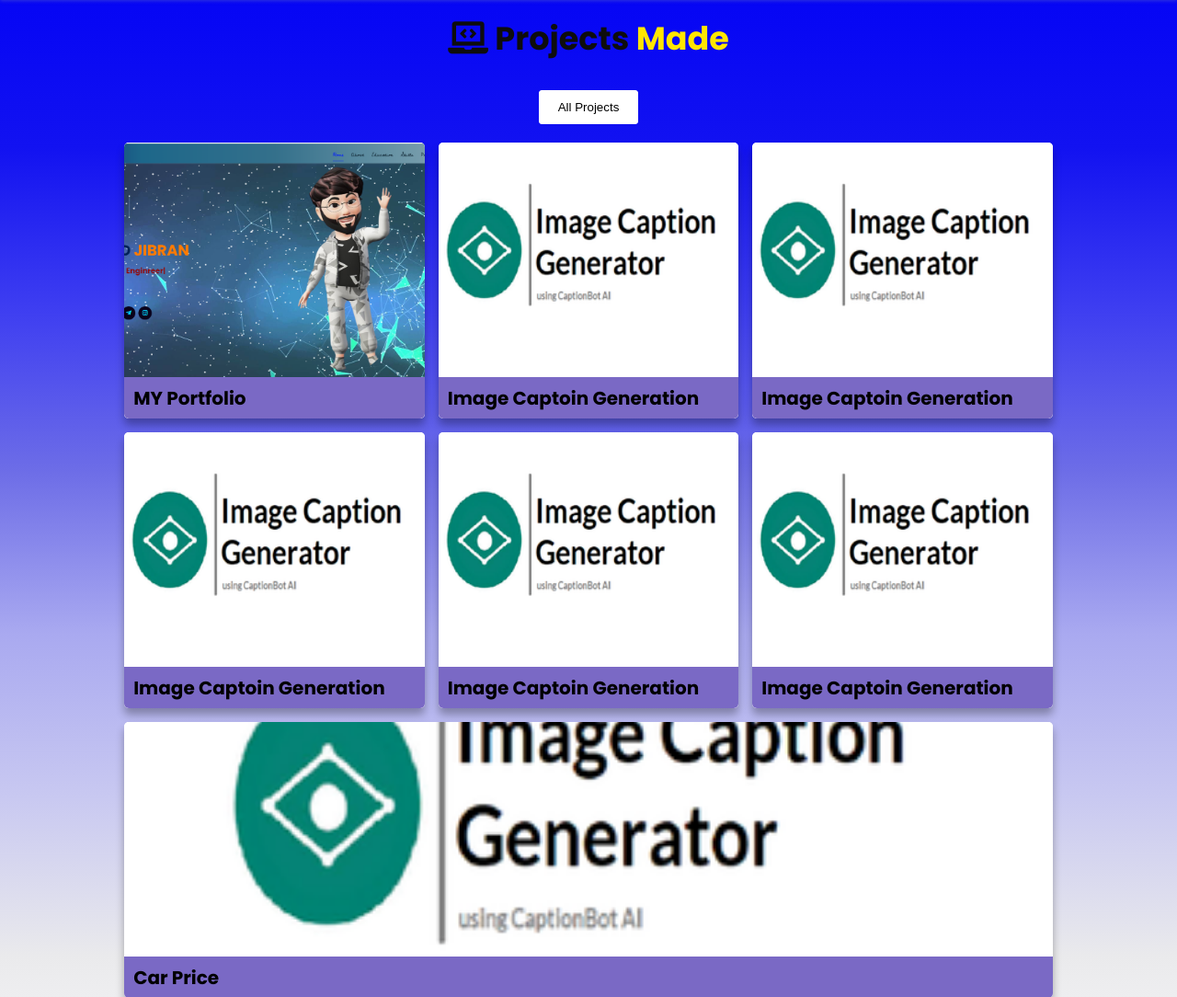
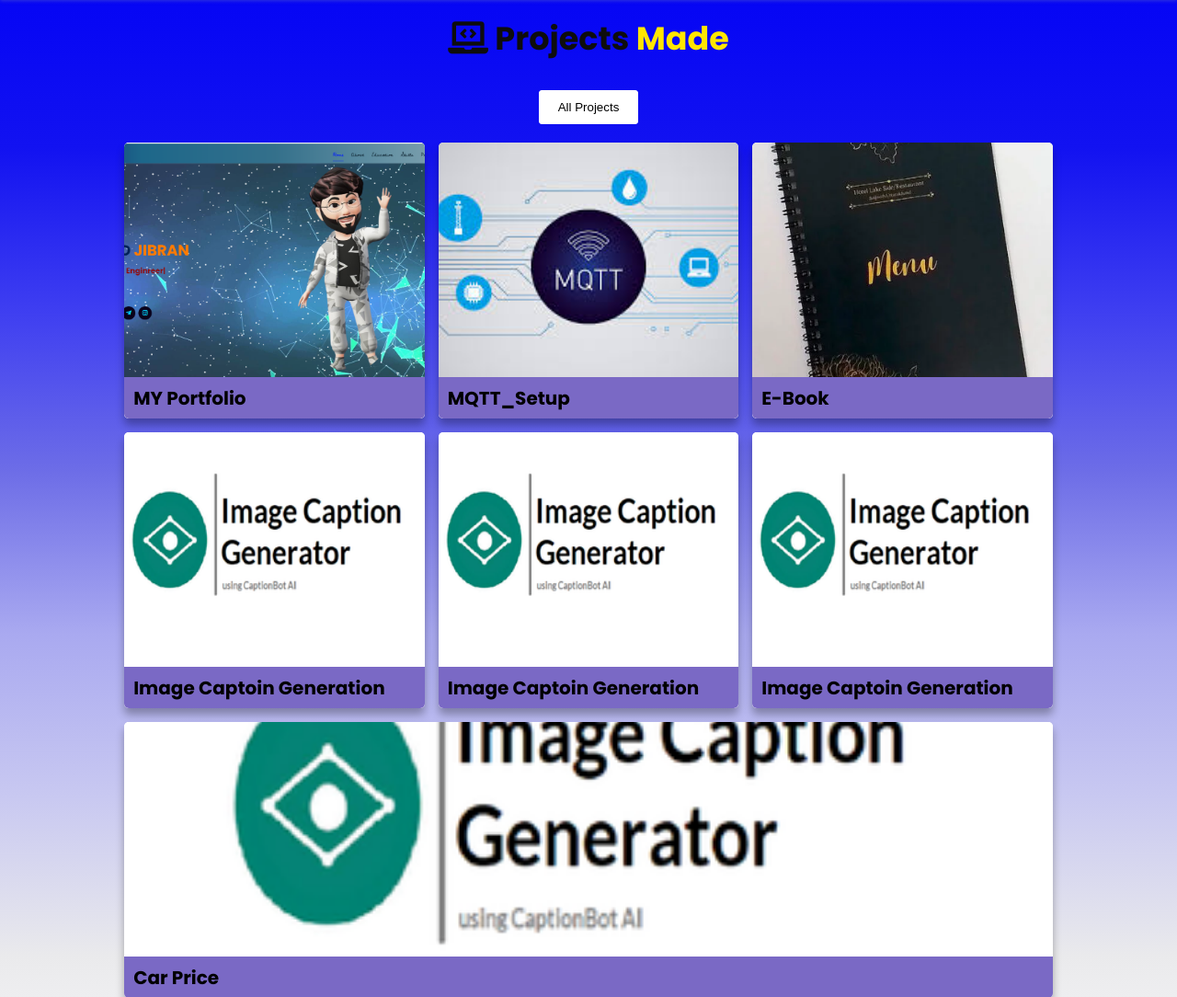
Before and after one commit to jibran1609/jibran-portfolio-, a Flask app: page /projects in a window 1280 px wide. Shown: the part 65-1149 px from the top of the page at 92% size. Run offline with Flask 3, Linux system fonts and the light colour scheme; some web fonts are replaced.

Commit message:
PROJECT ADDED
2 MORE PROJECT ADDED

```diff
--- a/templates/project.html
+++ b/templates/project.html
@@ -69,32 +69,34 @@
       </div>
     </div>
     <div class="box tilt">
-      <img src="./static/images/projects/imgcapt.png" alt="" />
+
+      <!-- "C:\Users\HP\Documents\GitHub\jibran-portfolio-\static\images\projects\mqtt.jpeg" -->
+      <img src="./static/images/projects/mqtt.jpeg" alt="" />
       <div class="content">
         <div class="tag">
-        <h3>Image Captoin Generation</h3>
+        <h3>MQTT_Setup</h3>
+        </div>
+        <div class="desc">
+          <p>setting up MQTT for seamless message exchange, including server, client, and producer configurations for reliable communication.</p>
+          <div class="btns">
+            <!-- <a src="readmefiles\MQTT_readme.txt" class="btn" target="_blank"><i class="fas fa-eye"></i> View Readme</a> -->
+            <a href="https://github.com/jibran1609/MQTT_Setup.git" class="btn" target="_blank">Code <i class="fas fa-code"></i></a>
+          </div>
+        </div>
+      </div>
+    </div>
+<!-- C:\Users\HP\Documents\GitHub\jibran-portfolio-\static\images -->
+    <div class="box tilt">
+      <img src="./static/images/projects/A5-Restaurant-Menu-card-05-400x533.webp" alt="" />
+      <div class="content">
+        <div class="tag">
+        <h3>E-book</h3>
         </div>
         <div class="desc">
           <p>Personal portfolio website. Don't need much info about it, just scroll down. You're here only!</p>
           <div class="btns">
-            <a href="#" class="btn" target="_blank"><i class="fas fa-eye"></i> View</a>
-            <a href="#" class="btn" target="_blank">Code <i class="fas fa-code"></i></a>
-          </div>
-        </div>
-      </div>
-    </div>
-
-    <div class="box tilt">
-      <img src="./static/images/projects/imgcapt.png" alt="" />
-      <div class="content">
-        <div class="tag">
-        <h3>Image Captoin Generation</h3>
-        </div>
-        <div class="desc">
-          <p>Personal portfolio website. Don't need much info about it, just scroll down. You're here only!</p>
-          <div class="btns">
-            <a href="#" class="btn" target="_blank"><i class="fas fa-eye"></i> View</a>
-            <a href="#" class="btn" target="_blank">Code <i class="fas fa-code"></i></a>
+            <a href="https://jibran1609.github.io/project1/index.html" class="btn" target="_blank"><i class="fas fa-eye"></i> View</a>
+            <a href="https://github.com/jibran1609/E_book.git" class="btn" target="_blank">Code <i class="fas fa-code"></i></a>
           </div>
         </div>
       </div>
```
Also changed, not shown: README.md, readmefiles/MQTT_readme.txt (added), static/images/projects/A5-Restaurant-Menu-card-05-400x533.webp (added), static/images/projects/mqtt.jpeg (added).
